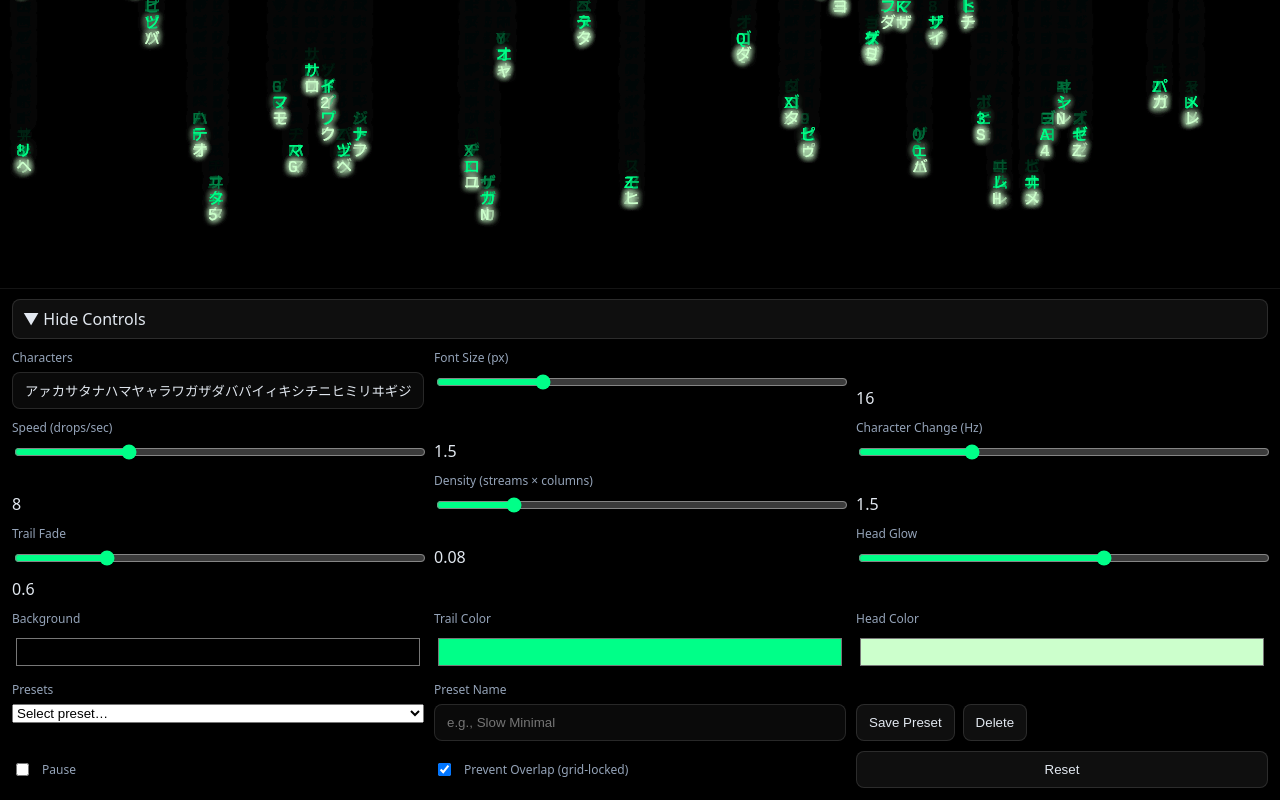
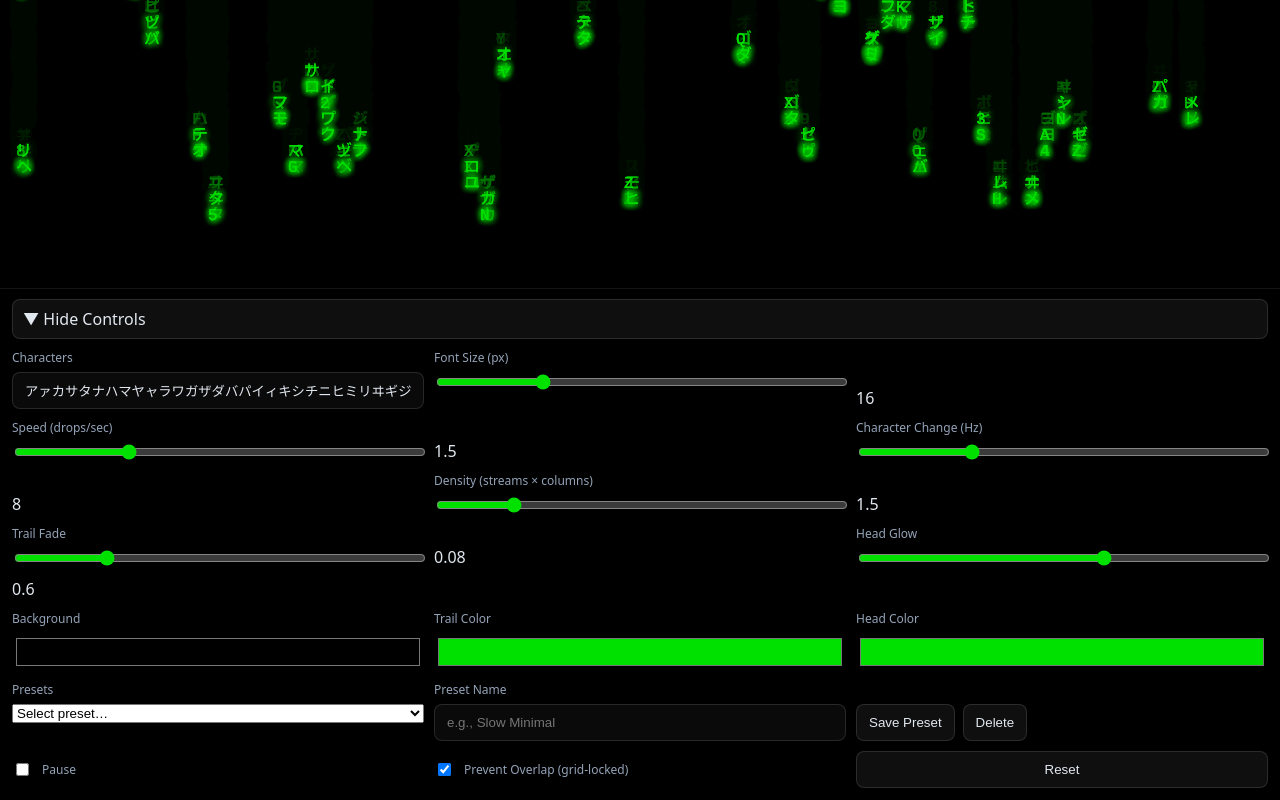
Before and after one commit to 0xOsprey/matrix-rain, a plain HTML site: page index.html in a window 1280 px wide. Both pictures are taken after a click on the button "▲ Show Controls". Drawn offline with Linux system fonts and the light colour scheme.

Commit message:
update defaults

```diff
--- a/app.js
+++ b/app.js
@@ -418,8 +418,8 @@ resetBtn.addEventListener('click', () => {
   fadeInput.value = '0.08';
   glowInput.value = '0.6';
   bgColorInput.value = '#000000';
-  trailColorInput.value = '#00ff88';
-  headColorInput.value = '#ccffcc';
+  trailColorInput.value = '#00e100';
+  headColorInput.value = '#00e100';
   charsInput.value = charsInput.defaultValue;
 
   // Update state and outputs
--- a/index.html
+++ b/index.html
@@ -65,11 +65,11 @@
           </label>
           <label>
             Trail Color
-            <input id="trailColor" type="color" value="#00ff88" />
+            <input id="trailColor" type="color" value="#00e100" />
           </label>
           <label>
             Head Color
-            <input id="headColor" type="color" value="#ccffcc" />
+            <input id="headColor" type="color" value="#00e100" />
           </label>
         </div>
         <div class="row">
--- a/styles.css
+++ b/styles.css
@@ -1,7 +1,7 @@
 :root {
   --bg: #000;
-  --trail: #00ff88;
-  --head: #ccffcc;
+  --trail: #00e100;
+  --head: #00e100;
 }
 
 * { box-sizing: border-box; }
```
Also changed, not shown: 1 other file.
